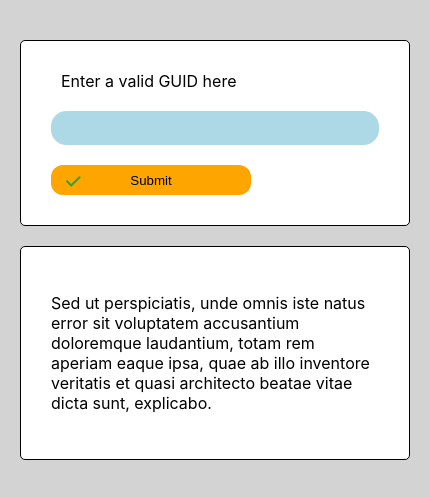
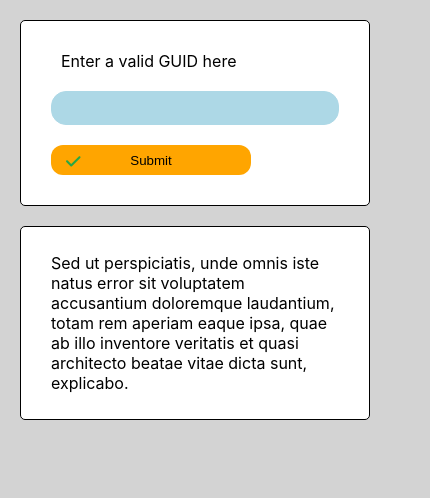
Before and after one commit to salmanahmad94/permissionio-task-3, a React (Create React App) app: page / in a window 390 px wide. Shown: the top 498 px of the page, 430 px wide, since content can reach past the window. Built offline with nearby package versions, Linux system fonts and the light colour scheme.

Commit message:
Style adjustments

```diff
--- a/src/components/Form/Form.module.css
+++ b/src/components/Form/Form.module.css
@@ -17,6 +17,9 @@
 
 .Form > *:last-child {
   margin-bottom: 0px;
+}
+
+.LabelsContainer {
 }
 
 .DescriptionLabel {
@@ -39,3 +42,15 @@
   height: 30px;
   padding-left: 10px;
 }
+
+@media only screen and (max-width: 425px) {
+  .LabelsContainer {
+    display: flex;
+    flex-direction: column;
+  }
+
+  .ErrorLabel {
+    margin-top: 10px;
+    margin-left: 0;
+  }
+}
--- a/src/components/Layout/layout.module.css
+++ b/src/components/Layout/layout.module.css
@@ -1,10 +1,8 @@
 .container {
   width: 100%;
-  max-width: 1280px;
+  max-width: 1920px;
 
   margin: 20px auto 20px auto;
 
-  padding: 20px;
-
   display: flex;
 }
--- a/src/components/LeftWrapper/LeftWrapper.module.css
+++ b/src/components/LeftWrapper/LeftWrapper.module.css
@@ -2,8 +2,9 @@
   width: 50%;
 
   float: left;
+  flex: 1 1 auto;
 
-  padding-right: 20px;
+  margin: 0px 20px;
 }
 
 @media only screen and (max-width: 800px) {
--- a/src/components/RightWrapper/RightWrapper.module.css
+++ b/src/components/RightWrapper/RightWrapper.module.css
@@ -6,6 +6,8 @@
 
   border: 1px solid;
   border-radius: 5px;
+
+  margin-right: 20px;
 }
 
 @media only screen and (max-width: 800px) {
--- a/src/components/TextBox/TextBox.module.css
+++ b/src/components/TextBox/TextBox.module.css
@@ -4,7 +4,10 @@
   border-radius: 5px;
 
   background-color: white;
-  padding: 30px;
+}
+
+.Content {
+  padding: 10px 30px;
 }
 
 @media only screen and (max-width: 800px) {
--- a/src/components/TextBox/index.js
+++ b/src/components/TextBox/index.js
@@ -5,7 +5,7 @@ import classes from "./TextBox.module.css";
 const TextBox = () => {
   return (
     <div className={classes.TextBox}>
-      <p>
+      <p className={classes.Content}>
         Sed ut perspiciatis, unde omnis iste natus error sit voluptatem
         accusantium doloremque laudantium, totam rem aperiam eaque ipsa, quae ab
         illo inventore veritatis et quasi architecto beatae vitae dicta sunt,
```
